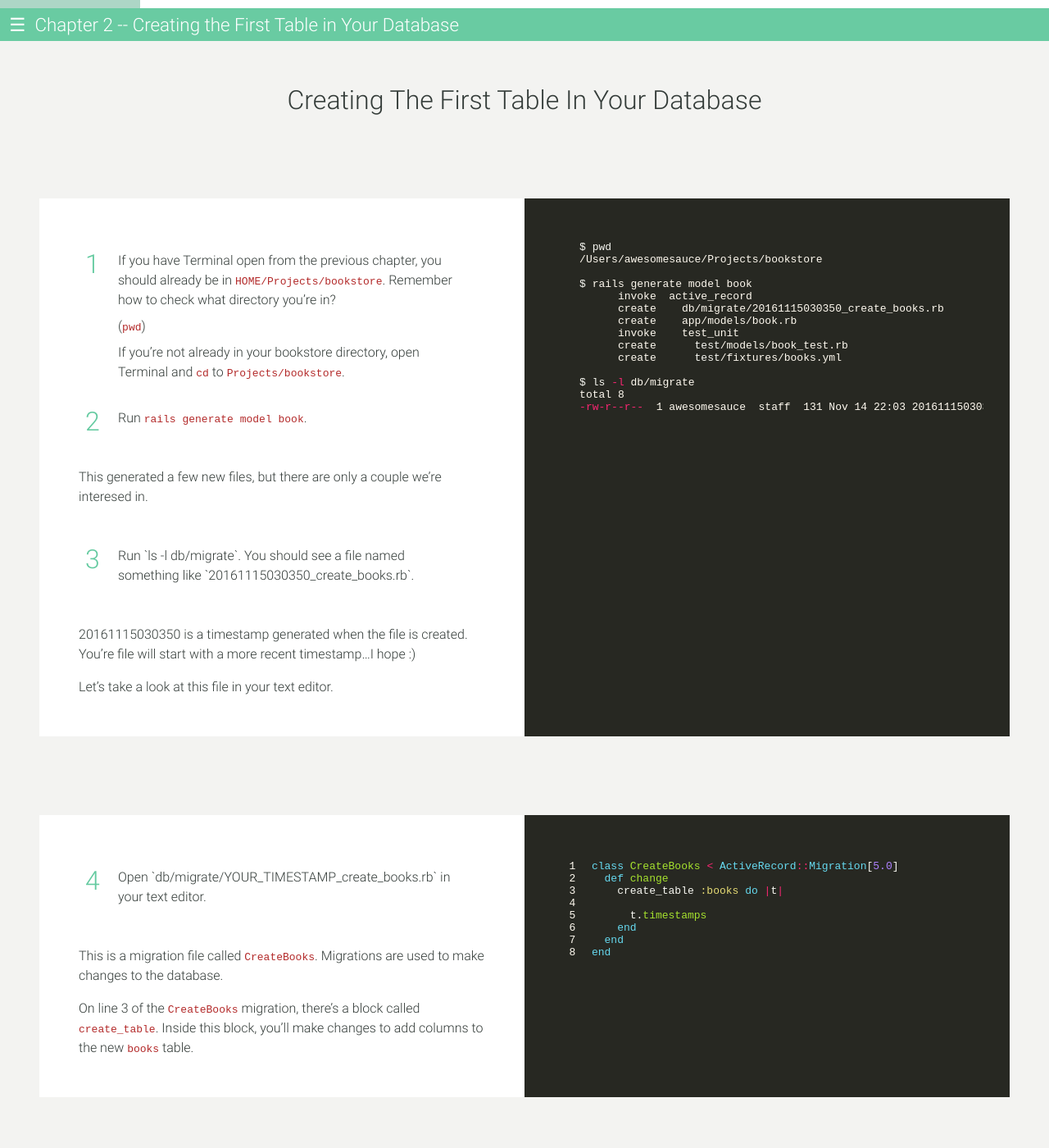
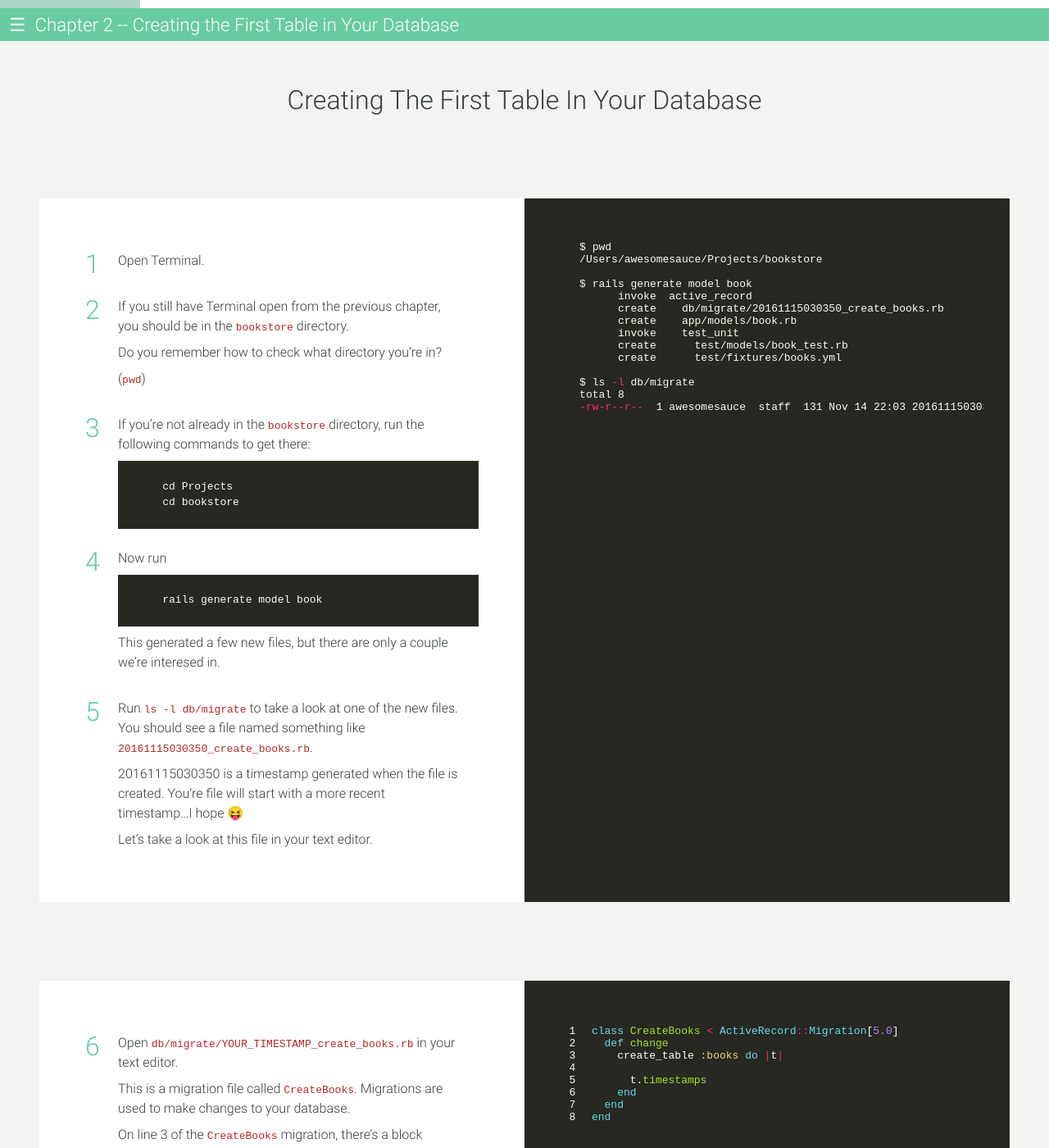
Before and after one commit to bmoreonrails/rails_tutorial, a Jekyll site: the page built from _chapters/chapter_02.md, in a window 1280 px wide and 1400 px high. Shown: the whole window at 82% size. Built offline with Jekyll 4.4.1, drawn with Linux system fonts in a browser that asks for light colours; some of the changed text lies outside the part shown.

Commit message:
Update Chapter 2
  * Move some content around
  * Add new images
  * Also, updating styling so code blocks are nicely formatted in asides.

````diff
--- a/_chapters/chapter_02.md
+++ b/_chapters/chapter_02.md
@@ -11,21 +11,34 @@
 
 {% steps %}
 {% list %}
-  1.  If you have Terminal open from the previous chapter, you should already be in `HOME/Projects/bookstore`. Remember how to check what directory you're in?
+  1.  Open Terminal.
+
+  1.  If you still have Terminal open from the previous chapter, you should be in the `bookstore` directory.
+
+      Do you remember how to check what directory you're in?
 
       (`pwd`)
 
-      If you're not already in your bookstore directory, open Terminal and `cd` to `Projects/bookstore`.
+  1.  If you're not already in the `bookstore` directory, run the following commands to get there:
 
-  1.  Run `rails generate model book`.
+      ```shell
+      cd Projects
+      cd bookstore
+      ```
 
-  This generated a few new files, but there are only a couple we're interesed in.
+  1.  Now run
 
-  1. <p>Run `ls -l db/migrate`. You should see a file named something like `20161115030350_create_books.rb`.</p>
+      ```shell
+      rails generate model book
+      ```
 
-  20161115030350 is a timestamp generated when the file is created. You're file will start with a more recent timestamp...I hope :)
+      This generated a few new files, but there are only a couple we're interesed in.
 
-  Let's take a look at this file in your text editor.
+  1.  Run `ls -l db/migrate` to take a look at one of the new files. You should see a file named something like `20161115030350_create_books.rb`.
+
+      20161115030350 is a timestamp generated when the file is created. You're file will start with a more recent timestamp...I hope 😝
+
+      Let's take a look at this file in your text editor.
 {% endlist %}
 
 {% highlight shell %}
@@ -67,14 +80,11 @@
 {% endhighlight %}
 {% endsteps %}
 
-{% aside %}
-### Rails is using ruby!
+{% protip %}
+You might remember [blocks](http://tutorials.jumpstartlab.com/projects/ruby_in_100_minutes.html#6.-blocks) from the Ruby in 100 Minutes tutorial.
 
-You might remember [blocks](http://tutorials.jumpstartlab.com/projects/ruby_in_100_minutes.html#6.-blocks) from the Ruby in 100 minutes tutorial you did before you started building your app.
-
-> Blocks start with the keyword `do` and ends with the keyword `end`.
-
-{% endaside %}
+Like most blocks, the `create_table` block starts with the `do` keyword and ends with the `end` keyword.
+{% endprotip %}
 
 {% steps %}
 {% list %}
@@ -92,13 +102,7 @@
       t.integer :price_cents
       ```
 
-  You've added a few things to the `create_table` block, but you might've noticed that there was already some code in there:
-
-    t.timestamps
-
-  What's `t.timestamps` doing? It's a convinence method added by Rails that will add two more columns to the `books` table: `created_at` and `updated_at`. They'll be used to store the time when books are created and updated.
-
-  1. <p>Save your changes to the `CreateBooks` migration and go back to Terminal.</p>
+  1. Save your changes to the `CreateBooks` migration and go back to Terminal.
 {% endlist %}
 
 {% highlight ruby linenos %}
@@ -114,6 +118,24 @@
   end
 {% endhighlight %}
 {% endsteps %}
+
+
+{% aside %}
+### What's t.timestamps?
+
+You added a few things to the `create_table` block, but you might've noticed that there was already some code in there:
+
+```ruby
+create_table :books do |t|
+
+  t.timestamps
+end
+```
+
+What's `t.timestamps`?
+
+It's a convinence method added by Rails that will add two more columns to the `books` table: `created_at` and `updated_at`. They'll be used to store the times when books are created and updated.
+{% endaside %}
 
 {% steps %}
 {% list %}
@@ -141,18 +163,18 @@
 
 This migration just added a table to your database!
 
-One of the advantages of using a framework like Rails is that you can build and modify a database without having to use raw SQL. Migrations are one of these tools.
+One of the advantages of using a framework like Rails is that you can build and modify a database without having to use raw SQL.
 {% endaside %}
 
 {% steps %}
 {% list %}
   The migration was just one of the files that was generated by `rails generate model book`. It also generated another file: `app/models/book.rb`. Let's take a quick look at it.
 
-  1. <p>Open the `bookstore` directory in your text editor, and open `app/models/book.rb`.</p>
+  1.  Open `app/models/book.rb` in your text editor.
 
-  It might not look very exciting, but it's actually pretty powerful. We now have a `Book` class. The `Book` class is used to represent individual rows in the `books` table.
+      It might not look very exciting, but it's actually pretty powerful. We now have a `Book` class. The `Book` class is used to represent individual rows in the `books` table.
 
-  Still not impressed? Let's see what you can do with this class.
+      Still not impressed? Let's see what you can do with this class.
 {% endlist %}
 
 {% highlight ruby linenos %}
@@ -161,13 +183,11 @@
 {% endhighlight %}
 {% endsteps %}
 
-{% aside %}
-### Classes in Ruby
+{% protip %}
+You might remember [classes](http://tutorials.jumpstartlab.com/projects/ruby_in_100_minutes.html#11.-objects,-attributes,-and-methods) from the Ruby in 100 minutes tutorial.
 
-The Ruby in 100 minutes tutorial discussed classes only briefly. All you really need to know is that they are:
-
-> Abstract descriptions of a category or type of thing. They define what attributes and methods all objects of that type have.
-{% endaside %}
+Classes are used to describe things. For example, the `Book` class in your bookstore is used to describe books.
+{% endprotip %}
 
 {% steps %}
 {% list %}
@@ -175,7 +195,10 @@
 
   1.  Run `rails console`. This will open...the `rails console`.
 
-  {% endlist %}
+      The `rails console` is available in all Rails applications. It let's you play around with the different things in your applications including the data stored in your database.
+
+      Now that you're in the `rails console`, let's see what we can do with the `Book` class.
+{% endlist %}
 
 {% highlight shell %}
   $ pwd
@@ -187,17 +210,11 @@
 {% endhighlight %}
 {% endsteps %}
 
-{% aside %}
-The `rails console` is available in all Rails applications. It let's you play around with the different things in your applications including the data stored in your database.
-
-Now that you're in the `rails console`, let's see what we can do with the `Book` class.
-{% endaside %}
-
 {% steps %}
 {% list %}
-  First - Let's try creating my favorite book.
+  1.  Let's try creating my favorite book.
 
-  1.  In the `rails console`, run the following code:
+      In the `rails console`, run the following code:
 
       ```ruby
       my_favorite_book = Book.new
@@ -205,22 +222,24 @@
 
       This assigns a new instance of `Book` to a [variable](http://tutorials.jumpstartlab.com/projects/ruby_in_100_minutes.html#2.-variables) so that we can refer to it as `my_favorite_book`.
 
-  1.  Now, to give this new instance of book a title. Run:
+  1.  Now, to give this new instance of book a title run:
 
       ```ruby
       my_favorite_book.title = "why's (poignant) Guide to Ruby"
       ```
 
-  1.  `my_favorite_book` now has a title. Don't belive me?! Try running
-      `my_favorite_book.title`. It should return "why's (poignant) Guide to
-      Ruby".
+  1.  `my_favorite_book` now has a title.
+
+      Don't belive me?! Try running `my_favorite_book.title`. It should return "why's (poignant) Guide to Ruby".
 {% endlist %}
 
 {% highlight ruby %}
   >> my_favorite_book = Book.new
   => #<Book id: nil, title: nil, author: nil, price_cents: nil, created_at: nil, updated_at: nil>
+
   >> my_favorite_book.title = "why's (poignant) Guide to Ruby"
   => "why's (poignant) Guide to Ruby"
+
   >> my_favorite_book.title
   => "why's (poignant) Guide to Ruby"
 {% endhighlight %}
@@ -242,16 +259,24 @@
       my_favorite_book.quantity = 500
       ```
 
-  Did that work? No?!
+      Did that work? No?!
 
-  Welcome to your first error!
+      Welcome to your first error!
+
+      ![Not sure if happy or sad]({{site.baseurl}}/assets/images/not_sure_if_happy_or_sad.png)
+
+      These errors can seem intimidating at first, but they can be suprisingly helpful as you work your way through building an application.
+
+      So let's embrace and explore these errors together!
 {% endlist %}
 
 {% highlight ruby %}
   >> my_favorite_book.author = "why the lucky stiff"
   => "why the lucky stiff"
+
   >> my_favorite_book.price_cents = 100
   => 100
+
   >> my_favorite_book.quantity = 500
   NoMethodError: undefined method `quantity=' for #<Book:0x007fdc9453bf60>
       from /Users/awesomesauce/.rvm/gems/ruby-2.3.1/gems/activemodel-5.0.0.1/lib/active_model/attribute_methods.rb:433:in `method_missing'
@@ -267,45 +292,40 @@
 {% endsteps %}
 
 {% aside %}
-### This is what I like to call "error driven development" 😉
+### Your first error
 
-These errors can seem intimidating at first - but for us as programmers, they're a valuable tools for building our application. So - let's embrace and explore these errors together!
-{% endaside %}
+We tried setting quantity on `my_favorite_book`, but we got an error:
 
-{% steps %}
-{% list %}
-  We tried setting quantity on `my_favorite_book`, but we got an error:
+```ruby
+>> my_favorite_book.quantity = 500
+NoMethodError: undefined method `quantity=' for #<Book:0x007fdc9453bf60>
+```
 
-    NoMethodError: undefined method `quantity=' for #<Book:0x007fdc9453bf60>
+We get a `NoMethodError` for `quantity=` because `quantity` isn't a attribute we can set on `Book`.
 
-  We get a `NoMethodError` for `quantity=` because `quantity` isn't a attribute we can set on `Book`.
+If you remember the `CreateBooks` migration, we added a few columns, but we never added a column for `quantity`.
 
-  If you remember the `CreateBooks` migration, we added a few columns, but we never added a column for `quantity`. Let's fix this!
-{% endlist %}
-
-{% highlight ruby linenos %}
-  class CreateBooks < ActiveRecord::Migration[5.0]
-    def change
-      create_table :books do |t|
-        t.string :title
-        t.string :author
-        t.integer :price_cents
-        t.timestamps
-      end
+```ruby
+class CreateBooks < ActiveRecord::Migration[5.0]
+  def change
+    create_table :books do |t|
+      t.string :title
+      t.string :author
+      t.integer :price_cents
+      t.timestamps
     end
   end
-{% endhighlight %}
-{% endsteps %}
+end
+```
 
-{% aside %}
-### Rolling Back Migrations
-  Your database is currently in a bad state. The `books` table needs a `quantity` column to store the number of available books. Fortunately, we have a few ways to fix this.
+Your database is currently in a bad state. The `books` table needs a `quantity` column to store the number of available books.
 
-  Migrations are designed to run in two directions. So far, we've run the `CreateBooks` migration "up" to add the `books` table.
+Fortunately, we have a few ways to fix this.
 
-  Now, we're going to run the `CreateBooks` migration "down". By running the migration "down", the `books` table will be removed. With the table no longer in the database, we can make changes to the migration and re-run it so the `books` table has the `quantity` column.
+Migrations are designed to run in two directions. So far, we've run the `CreateBooks` migration "up" to add the `books` table.
+
+Now, we're going to run the `CreateBooks` migration "down". By running the migration "down", the `books` table will be removed. With the table no longer in the database, we can make changes to the migration and re-run it so the `books` table has the `quantity` column.
 {% endaside %}
-
 
 {% steps %}
 {% list %}
@@ -355,8 +375,9 @@
 
 {% steps %}
 {% list %}
+  1.  Go back to Terminal.
 
-  1. <p>Go back to your terminal and re-run the migration by running `rake db:migrate`.</p>
+  1.  Re-run the migration by running `rake db:migrate`.
 {% endlist %}
 
 {% highlight shell %}
@@ -370,13 +391,13 @@
 
 {% steps %}
 {% list %}
-  Now that your `books` table has the `quantity` column, you can go back to adding my favorite book :)
+  Now that your `books` table has the `quantity` column, you can go back to adding my favorite book 😉
 
   1.  Enter the `rails console` by running...`rails console`.
 
   1.  You already forgot what my favorite book was, didn't you?
 
-      No worries - just run each of the following lines of code in your console to refresh your memory:
+      No worries. You can run each of the following lines of code in your console to refresh your memory:
 
       ```ruby
       my_favorite_book = Book.new
@@ -395,7 +416,7 @@
 
       Run `my_favorite_book.save` to save my favorite book to your database.
 
-  If the last thing you see says `true`, my favorite books has been saved to your database. Yay!
+      If the last thing you see says `true`, my favorite books has been saved to your database. Yay!
 {% endlist %}
 
 {% highlight ruby %}
@@ -424,17 +445,19 @@
 
 {% steps %}
 {% list %}
-  Now that you've used the `save` method to save a book to your database, let me show you another way to save a book to your database!
+  What if I told you there was more than one way to add a book to your database?
+
+  ![O rly?!]({{site.baseurl}}/assets/images/orly.png)
 
   1.  Let's try using the `create` method to add my second favorite book to your database.
 
-      Run the following code on the rails console:
+      Run the following code on the `rails console`:
 
       ```ruby
       Book.create(title: "Oh, the Places You'll Go!", author: "Dr. Seuss", price_cents: 500, quantity: 200)
       ```
 
-  The `create` method lets us save data in a single command. Instead of setitng attributes one at a time, we can set them all at once.
+      The `create` method lets us save data in a single command. Instead of setitng attributes one at a time, we can set them all at once.
 {% endlist %}
 
 {% highlight ruby %}
@@ -450,7 +473,7 @@
 {% list %}
   Now that we've added some books to your database, let's try pulling them out of the database.
 
-  1.  My second favorite book was the last book you added to your database. To get it, run `Book.last` on the rails console.
+  1.  My second favorite book was the last book you added to your database. To get it, run `Book.last` on the `rails console`.
 
   1.  My favorite book was the first book you added. Can you guess how we would get it?
 
--- a/_scss/tutorial/aside.scss
+++ b/_scss/tutorial/aside.scss
@@ -11,6 +11,11 @@
   }
   code {
     color: #B32A2A;
+  }
+
+  .highlight {
+    text-align: left;
+    padding: .75em;
   }
 }
 
````
Also changed, not shown: other parts of _chapters/chapter_02.md (+6 -8 lines), assets/images/not_sure_if_happy_or_sad.png (added), assets/images/orly.png (added).
